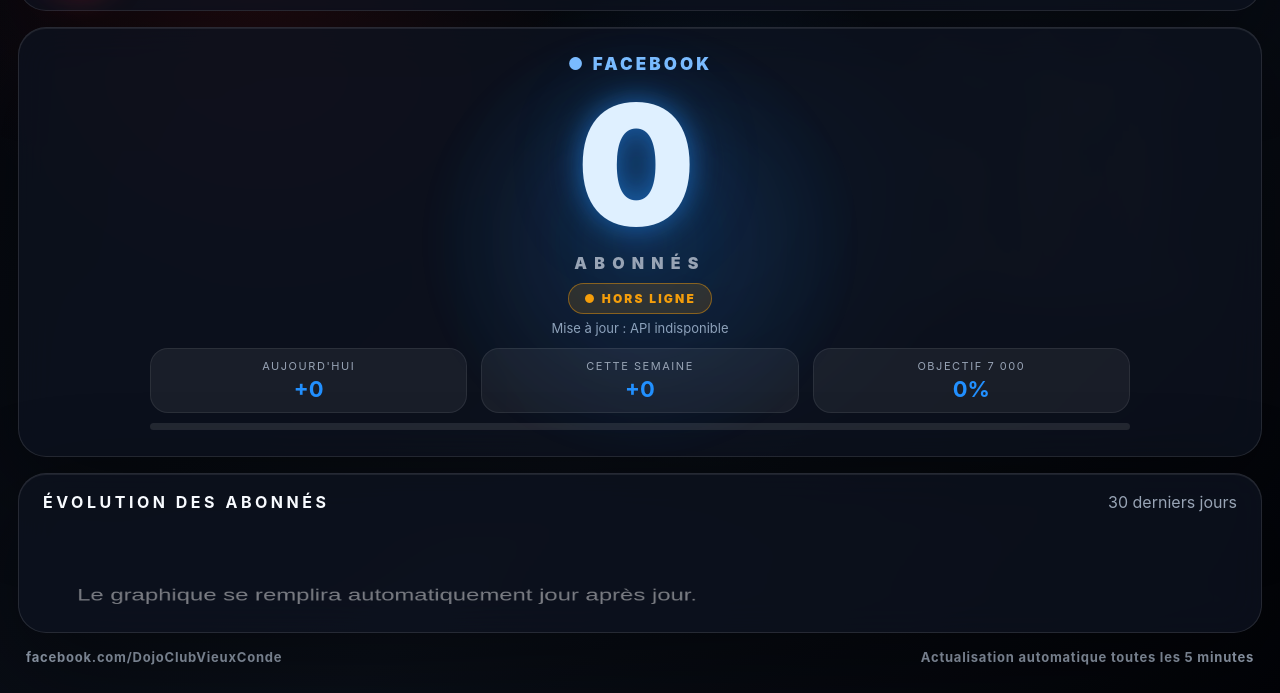
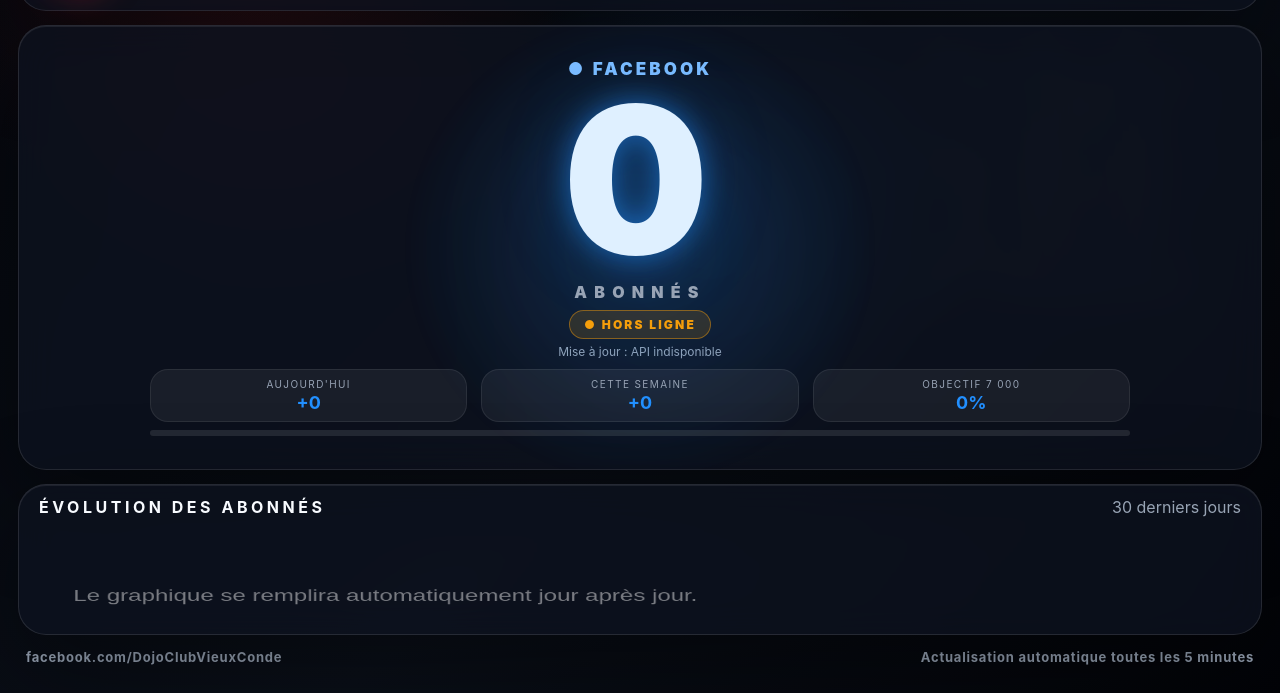
Before and after one commit to gdefer4-dot/SOCIAL-DOJO-STATS, a website: page public/index.html in a window 1280 px wide. Shown: the part 107-800 px from the top of the page. Drawn offline with Linux system fonts and the light colour scheme; no server answers.

Commit message:
Update style.css

```diff
--- a/public/style.css
+++ b/public/style.css
@@ -39,8 +39,8 @@
   height: 100vh;
   padding: 18px;
   display: grid;
-  grid-template-rows: 100px 430px 1fr 26px;
-  gap: 16px;
+  grid-template-rows: 100px 445px 1fr 26px;
+  gap: 14px;
 }
 
 .topbar, .hero, .chart-card {
@@ -55,7 +55,7 @@
   display: flex;
   justify-content: space-between;
   align-items: center;
-  padding: 16px 26px;
+  padding: 14px 26px;
 }
 
 .brand {
@@ -113,17 +113,17 @@
   flex-direction: column;
   justify-content: center;
   align-items: center;
-  min-height: 430px;
+  min-height: 445px;
   text-align: center;
-  padding: 18px 26px;
+  padding: 14px 26px;
 }
 
 .halo {
   position: absolute;
-  width: 520px;
-  height: 520px;
+  width: 560px;
+  height: 560px;
   border-radius: 50%;
-  background: radial-gradient(circle, rgba(34,144,255,.22), transparent 63%);
+  background: radial-gradient(circle, rgba(34,144,255,.24), transparent 63%);
   filter: blur(10px);
   animation: pulse 5s ease-in-out infinite;
   pointer-events: none;
@@ -137,21 +137,21 @@
   letter-spacing: .18em;
   font-weight: 900;
   font-size: 17px;
-  margin-bottom: 4px;
+  margin-bottom: 2px;
 }
 
 .counter {
   position: relative;
   z-index: 1;
-  font-size: clamp(110px, 13vw, 195px);
+  font-size: clamp(140px, 16vw, 250px);
   font-weight: 1000;
-  line-height: 1;
-  letter-spacing: .045em;
+  line-height: .95;
+  letter-spacing: .04em;
   color: #dff0ff;
   text-shadow:
     0 0 28px rgba(34,144,255,.55),
     0 0 70px rgba(34,144,255,.25);
-  padding: 4px 0;
+  padding: 2px 0;
   overflow: visible;
 }
 
@@ -164,15 +164,15 @@
   text-transform: uppercase;
   letter-spacing: .45em;
   font-weight: 900;
-  margin-top: 0;
+  margin-top: 2px;
 }
 
 .status {
   position: relative;
   z-index: 1;
-  margin-top: 10px;
+  margin-top: 8px;
   border-radius: 999px;
-  padding: 7px 15px;
+  padding: 6px 14px;
   font-weight: 900;
   text-transform: uppercase;
   letter-spacing: .18em;
@@ -193,8 +193,8 @@
 
 .updated {
   color: var(--muted);
-  margin-top: 6px;
-  font-size: 13px;
+  margin-top: 5px;
+  font-size: 12px;
 }
 
 .stats-row {
@@ -204,28 +204,28 @@
   display: grid;
   grid-template-columns: repeat(3, 1fr);
   gap: 14px;
-  margin-top: 12px;
+  margin-top: 10px;
 }
 
 .stats-row article {
   background: var(--panel2);
   border: 1px solid rgba(255,255,255,.08);
   border-radius: 18px;
-  padding: 10px;
+  padding: 8px;
 }
 
 .stats-row span {
   display: block;
   color: var(--muted);
-  font-size: 11px;
+  font-size: 10px;
   text-transform: uppercase;
   letter-spacing: .14em;
 }
 
 .stats-row strong {
   display: block;
-  margin-top: 3px;
-  font-size: 22px;
+  margin-top: 2px;
+  font-size: 18px;
   color: var(--blue);
 }
 
@@ -233,11 +233,11 @@
   position: relative;
   z-index: 1;
   width: min(980px, 90%);
-  height: 7px;
+  height: 6px;
   background: rgba(255,255,255,.1);
   border-radius: 999px;
   overflow: hidden;
-  margin-top: 10px;
+  margin-top: 8px;
 }
 
 .goal div {
@@ -249,7 +249,7 @@
 }
 
 .chart-card {
-  padding: 18px 24px;
+  padding: 12px 20px;
   min-height: 0;
   overflow: hidden;
 }
@@ -258,7 +258,7 @@
   display: flex;
   justify-content: space-between;
   align-items: end;
-  margin-bottom: 8px;
+  margin-bottom: 6px;
 }
 
 .chart-title h2 {
@@ -272,7 +272,7 @@
 
 canvas {
   width: 100%;
-  height: 155px;
+  height: 150px;
   display: block;
 }
 
```
